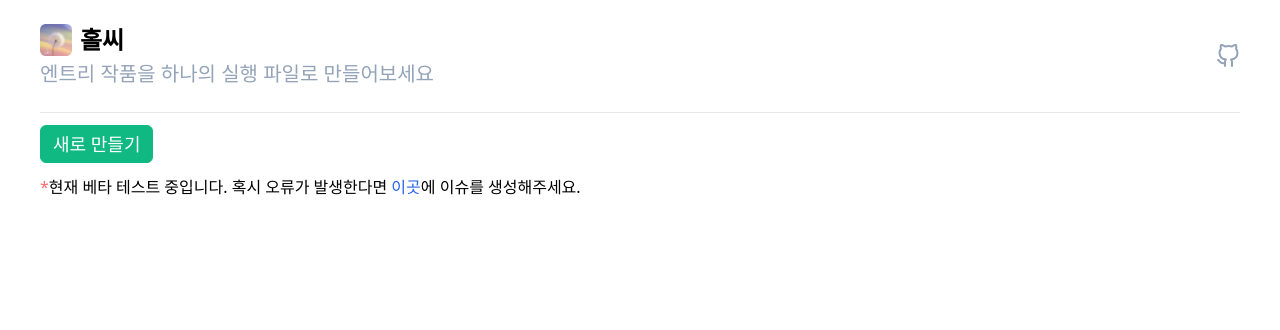
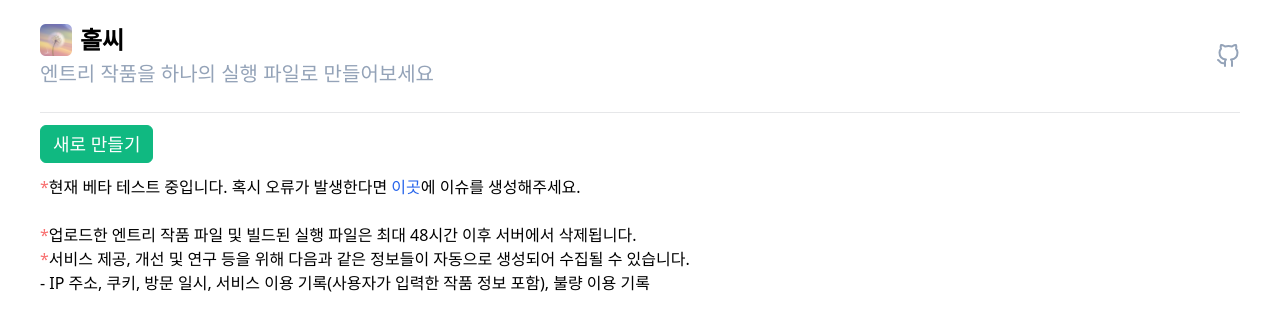
Before and after one commit to holssi-project/holssi-website, a Next.js app in the folder frontend/: page / in a window 1280 px wide. Shown: the top 330 px of the page. Built offline with nearby package versions, Linux system fonts and the light colour scheme; a web font is replaced by a local one.

Commit message:
frontend: add notice at `/`

```diff
--- a/frontend/src/pages/index.tsx
+++ b/frontend/src/pages/index.tsx
@@ -37,6 +37,16 @@
           <span className="text-red-400">*</span>현재 베타 테스트 중입니다.
           혹시 오류가 발생한다면 <a className="text-blue-600" href="https://github.com/jedeop/holssi-website/issues">이곳</a>에 이슈를 생성해주세요.
         </div>
+        <br />
+        <div>
+          <span className="text-red-400">*</span>
+          업로드한 엔트리 작품 파일 및 빌드된 실행 파일은 최대 48시간 이후 서버에서 삭제됩니다.
+        </div>
+        <div>
+          <span className="text-red-400">*</span>
+          서비스 제공, 개선 및 연구 등을 위해 다음과 같은 정보들이 자동으로 생성되어 수집될 수 있습니다. <br />
+          - IP 주소, 쿠키, 방문 일시, 서비스 이용 기록(사용자가 입력한 작품 정보 포함), 불량 이용 기록
+        </div>
       </main>
     </>
   )
```
